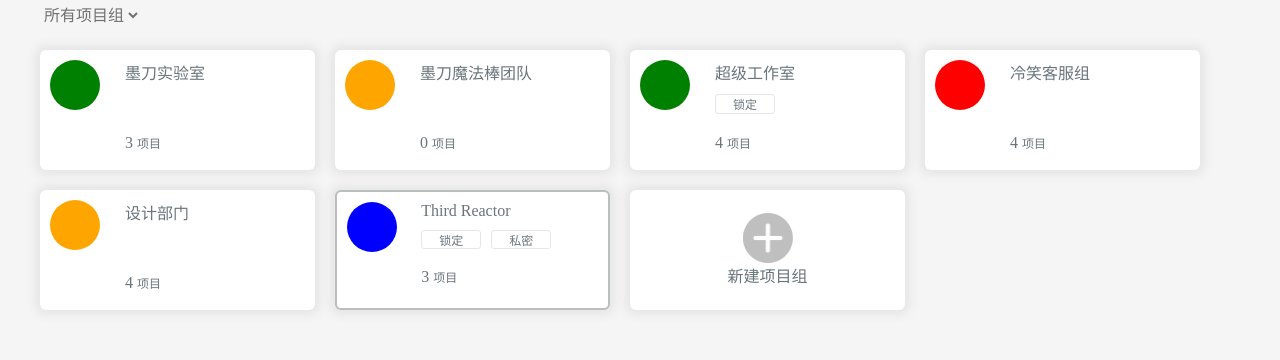
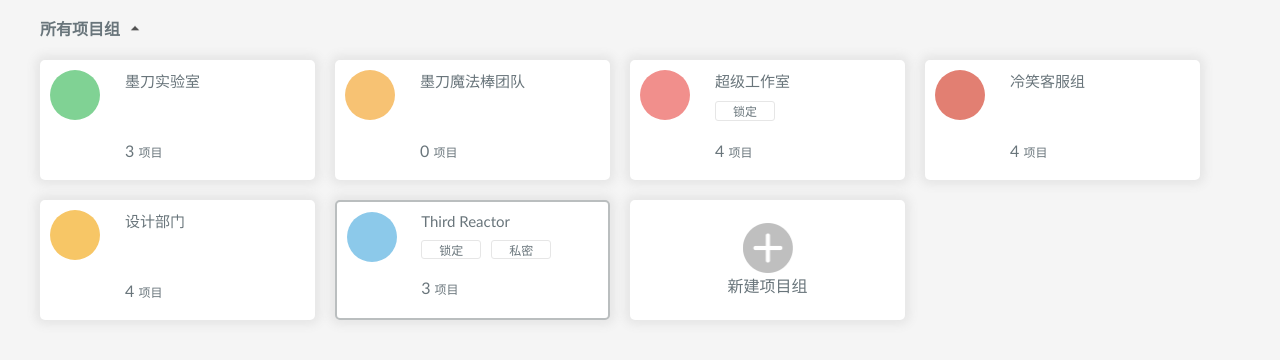
Before and after one commit to chen-kosile/modao, a React (Create React App) app in the folder modao/: page / in a window 1280 px wide. Shown: the top 360 px of the page. Built offline with nearby package versions, Linux system fonts and the light colour scheme.

Commit message:
修改一些问题

```diff
--- a/modao/src/components/Item/style.css
+++ b/modao/src/components/Item/style.css
@@ -3,12 +3,12 @@
   margin: 20px 0 0 20px;
   height: 120px;
   background: #ffffff;
-  border-radius: 6px;
+  border-radius: 5px;
   box-shadow: 0 0 10px 5px #E6E6E6;
   display: flex;
 }
 .item:hover {
-  box-shadow: 0 0 10px 5px #BABEBF;
+  box-shadow: 0px 10px 10px #D9DBDC;
 }
 .left {
   width: 20%;
@@ -28,6 +28,7 @@
   overflow: hidden;
   white-space: nowrap;
   text-overflow: ellipsis;
+  font-size: 15px;
 }
 .right .icon {
   height: 40%;
--- a/modao/src/components/Select/index.jsx
+++ b/modao/src/components/Select/index.jsx
@@ -1,17 +1,73 @@
 import React, { Component } from 'react'
+import down from '../../static/images/down.png'
+import up from '../../static/images/up.png'
 
 import './style.css'
 
 export default class Select extends Component {
+  constructor() {
+    super();
+    this.state = {
+      value: 'all',
+      toggle: false
+    }
+  }
+  componentDidMount() {
+    window.addEventListener('click', this.handleClick, false)
+  }
   render() {
     return (
-      <div className="select">
-        <select value={ this.props.value } onChange={ this.props.handleChange } >
-          <option value="all">所有项目组</option>
-          <option value="lock">锁定</option>
-          <option value="private">私密</option>
-        </select>
+      <div id="container">
+        <div className="selected" onClick={this.toggle} value={ this.props.value }>
+          <span>所有项目组</span>
+          {
+            this.state.toggle ? <img src={down} alt="下拉"/> : <img src={up} alt="下拉"/>
+          }
+        </div>
+        <div className="outer">
+          <ul className="select" onClick={this.handleChange}>
+            <li value="all">所有项目组</li>
+            <li value="lock">锁定</li>
+            <li value="private">私密</li>
+          </ul>
+        </div>
       </div>
     )
   }
+  toggle = (e) => {
+    e.stopPropagation();
+    const toggle = this.state.toggle;
+    let select = document.querySelector('.select');
+    if (!toggle) {
+      select.style.display = 'block';
+    } else {
+      select.style.display = 'none';
+    }
+    this.setState({
+      toggle: !toggle
+    })
+  }
+  handleChange = (e) => {
+    e.stopPropagation();
+    const toggle = this.state.toggle;
+    const text = e.target.innerHTML;
+    let selected = document.querySelector('.selected span');
+    let select = document.querySelector('.select');
+    selected.textContent = text;
+    select.style.display = 'none';
+    this.props.handleChange(e);
+    this.setState({
+      toggle: !toggle
+    })
+  }
+  handleClick = () => {
+    const toggle = this.state.toggle;
+    if (toggle) {
+      let select = document.querySelector('.select')
+      select.style.display = 'none';
+      this.setState({
+        toggle: !toggle
+      })
+    }
+  }
 }
--- a/modao/src/components/Select/style.css
+++ b/modao/src/components/Select/style.css
@@ -1,20 +1,54 @@
+#container {
+  margin-left: 20px;
+  z-index: 1000;
+  position: relative;
+  margin-top: 10px;
+}
+.selected {
+  cursor: pointer;
+  width: 100px;
+  height: 30px;
+  padding-top: 5px;
+  display: flex;
+  justify-content: space-between;
+  align-items: center;
+  font-family: serif;
+  font-weight: bold;
+}
+.selected img {
+  /* top: 7px; */
+  /* position: absolute; */
+  width: 10px;
+  height: 10px;
+}
 .select {
-  margin-left: 20px;
+  position: absolute;
+  list-style: none;
+  margin: 0;
+  padding: 0;
+  width: 100px;
+  display: none;
 }
-.select select {
+.select li {
   cursor: pointer;
-  background: transparent;
-  border: none;
-  font-size: 16px;
-  height: 30px;
-  color: rgb(111, 112, 112);
-  line-height: 30px;
-}
-.select select:focus {
-  outline: none;
-}
-.select option {
-  background-color: #ffffff;
-  border-radius: 10px;
+  width: 100px;
+  height: 40px;
+  line-height: 40px;
+  font-style: 15px;
+  color: #737E83;
+  background: white;
+  text-indent: 12px;
   font-size: 14px;
 }
+.select li:hover{
+  background: #F6F7F8;
+  color:#69A9E0;
+}
+.select li:first-child {
+  border-top-left-radius: 5px;
+  border-top-right-radius: 5px;
+}
+.select li:last-child {
+  border-bottom-left-radius: 5px;
+  border-bottom-right-radius: 5px;
+}
--- a/modao/src/containers/App.jsx
+++ b/modao/src/containers/App.jsx
@@ -26,7 +26,7 @@ class App extends Component {
     )
   }
   handleChange = (event) => {
-    const value = event.target.value;
+    const value = event.target.getAttribute("value");
     const selectActions = this.props.selectActions;
 
     let datas = data;
--- a/modao/src/data/data.js
+++ b/modao/src/data/data.js
@@ -2,7 +2,7 @@ export const data = [
   {
     id: 1,
     name: "墨刀实验室",
-    color: "green",
+    color: "#80D294",
     private: false,
     lock: false,
     number: 3,
@@ -10,7 +10,7 @@ export const data = [
   {
     id: 2,
     name: "墨刀魔法棒团队",
-    color: "orange",
+    color: "#F7C273",
     private: false,
     lock: false,
     number: 0,
@@ -18,7 +18,7 @@ export const data = [
   {
     id: 3,
     name: "超级工作室",
-    color: "green",
+    color: "#F18F8C",
     private: true,
     lock: false,
     number: 4,
@@ -26,7 +26,7 @@ export const data = [
   {
     id: 4,
     name: "冷笑客服组",
-    color: "red",
+    color: "#E27F72",
     private: false,
     lock: false,
     number: 4,
@@ -34,7 +34,7 @@ export const data = [
   {
     id: 5,
     name: "设计部门",
-    color: "orange",
+    color: "#F7C666",
     private: false,
     lock: false,
     number: 4,
@@ -42,7 +42,7 @@ export const data = [
   {
     id: 6,
     name: "Third Reactor",
-    color: "blue",
+    color: "#8CC9EA",
     private: true,
     lock: true,
     number: 3,
--- a/modao/src/index.css
+++ b/modao/src/index.css
@@ -5,4 +5,5 @@
 }
 body {
   color: #69757B;
+  font-family: "Trebuchet MS", Arial, Helvetica, sans-serif;
 }
```
Also changed, not shown: modao/src/static/images/down.png (added), modao/src/static/images/up.png (added).
